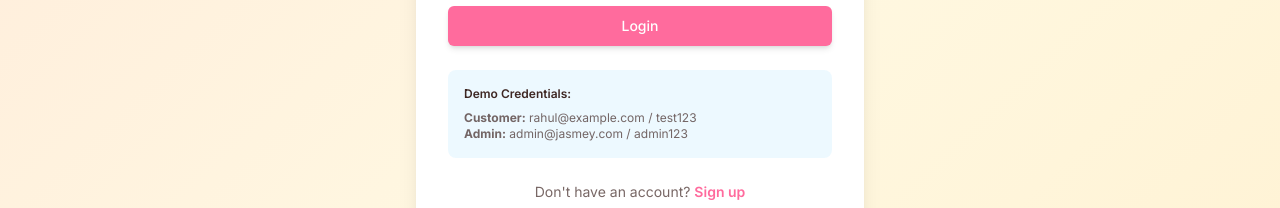
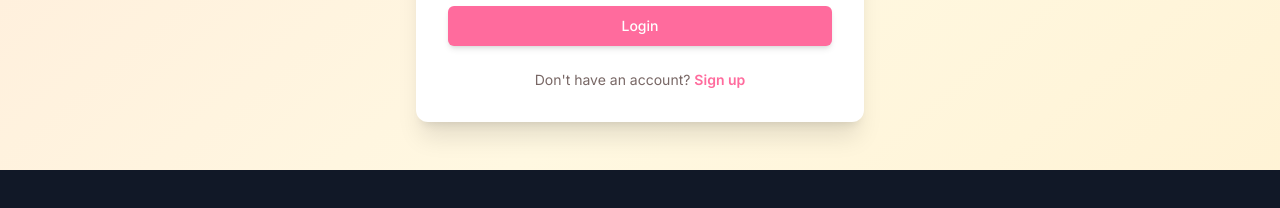
Before and after one commit to dheeraj009joshi/babadairy, a React (Vite) app: page /login in a window 1280 px wide. Shown: the part 490-698 px from the top of the page. Built offline with nearby package versions, Linux system fonts and the light colour scheme; no server answers.

Commit message:
removed the demo credentials

```diff
--- a/src/pages/Login.tsx
+++ b/src/pages/Login.tsx
@@ -138,14 +138,7 @@ export default function Login() {
                             </Button>
                         </form>
 
-                        {/* Demo Credentials */}
-                        <div className="mt-6 p-4 bg-accent/10 rounded-lg">
-                            <p className="text-xs font-semibold text-chocolate mb-2">Demo Credentials:</p>
-                            <p className="text-xs text-chocolate/70">
-                                <strong>Customer:</strong> rahul@example.com / test123<br />
-                                <strong>Admin:</strong> admin@jasmey.com / admin123
-                            </p>
-                        </div>
+
 
 
                         {/* Sign Up Link */}
```
